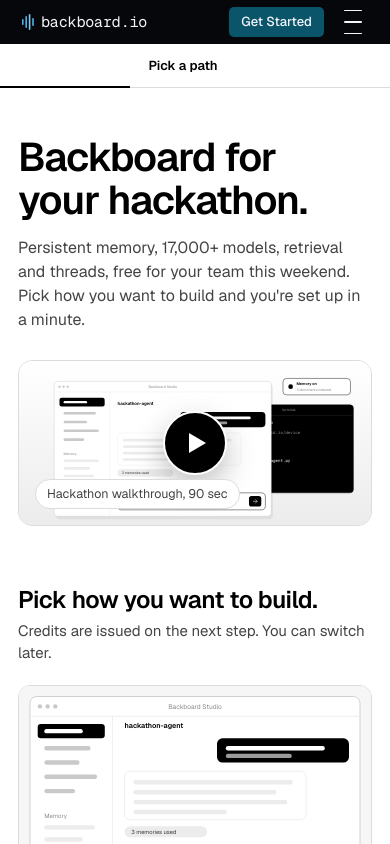
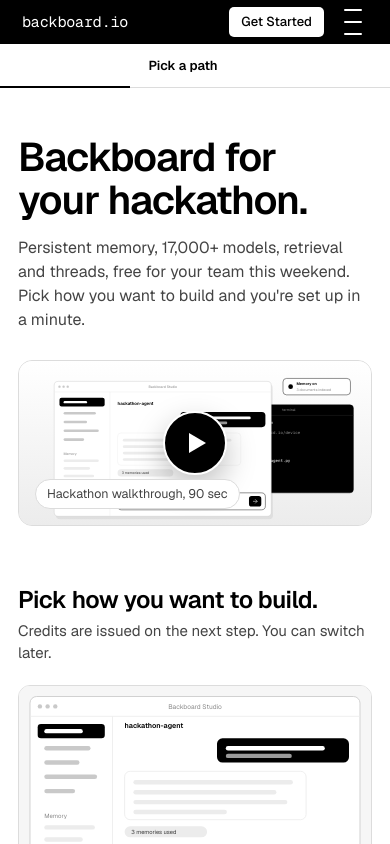
Before and after one commit to klaircodes/backboard-onboarding-wireframe, a React (Vite) app: page /hackathon in a window 390 px wide. Shown: the top 844 px of the page. Built offline with nearby package versions, Linux system fonts and the light colour scheme.

Commit message:
Site header: wordmark only, black and white, clearer hamburger

```diff
--- a/src/components/Hack.jsx
+++ b/src/components/Hack.jsx
@@ -30,15 +30,7 @@
   return (
     <>
       <header className="site-header">
-        <a href="#" className="site-logo" onClick={(e) => e.preventDefault()}>
-          <svg width="12" height="16" viewBox="0 0 12 16" fill="none" aria-hidden="true">
-            <rect x="0" y="5" width="1.6" height="6" rx="0.8" fill="#4FB3E8" />
-            <rect x="3.4" y="2" width="1.6" height="12" rx="0.8" fill="#4FB3E8" />
-            <rect x="6.8" y="0" width="1.6" height="16" rx="0.8" fill="#7CCBF2" />
-            <rect x="10.2" y="4" width="1.6" height="8" rx="0.8" fill="#4FB3E8" />
-          </svg>
-          backboard.io
-        </a>
+        <a href="#" className="site-logo" onClick={(e) => e.preventDefault()}>backboard.io</a>
         <div className="site-right">
           <a href="#" className="site-cta" onClick={(e) => e.preventDefault()}>Get Started</a>
           <button type="button" className="site-menu" aria-label="Menu">
--- a/src/wire.css
+++ b/src/wire.css
@@ -438,12 +438,12 @@
 .credits { font-size: 14px; }
 
 /* backboard.io header on the website page ----------------------------------- */
-.site-header { display: flex; align-items: center; justify-content: space-between; height: 44px; padding: 0 22px; background: #05070B; color: #F3F6FA; }
-.site-logo { display: inline-flex; align-items: center; gap: 7px; font-family: "Geist Mono", ui-monospace, Menlo, monospace; font-size: 15px; color: #F3F6FA; text-decoration: none; letter-spacing: -0.01em; }
+.site-header { display: flex; align-items: center; justify-content: space-between; height: 44px; padding: 0 22px; background: #000; color: #fff; }
+.site-logo { display: inline-flex; align-items: center; font-family: "Geist Mono", ui-monospace, Menlo, monospace; font-size: 15px; color: #fff; text-decoration: none; letter-spacing: -0.01em; }
 .site-right { display: flex; align-items: center; gap: 14px; }
-.site-cta { display: inline-flex; align-items: center; height: 30px; padding: 0 12px; border-radius: 5px; background: #0B556B; color: #F3F6FA; font-size: 13px; font-weight: 500; text-decoration: none; }
-.site-cta:hover { background: #086B88; }
+.site-cta { display: inline-flex; align-items: center; height: 30px; padding: 0 12px; border-radius: 5px; background: #fff; color: #000; font-size: 13px; font-weight: 500; text-decoration: none; }
+.site-cta:hover { background: #e6e6e6; }
 .site-menu { width: 30px; height: 30px; background: none; border: 0; padding: 0; cursor: pointer; display: grid; place-items: center; gap: 0; }
-.site-menu span { display: block; width: 18px; height: 1.5px; background: #F3F6FA; border-radius: 1px; }
-.site-menu span + span { margin-top: 4px; }
+.site-menu span { display: block; width: 18px; height: 2px; background: #fff; border-radius: 1px; }
+.site-menu span + span { margin-top: 5px; }
 .crumbbar { position: relative; display: flex; justify-content: center; align-items: center; height: 44px; border-bottom: 1px solid var(--line); background: var(--paper); }
```
